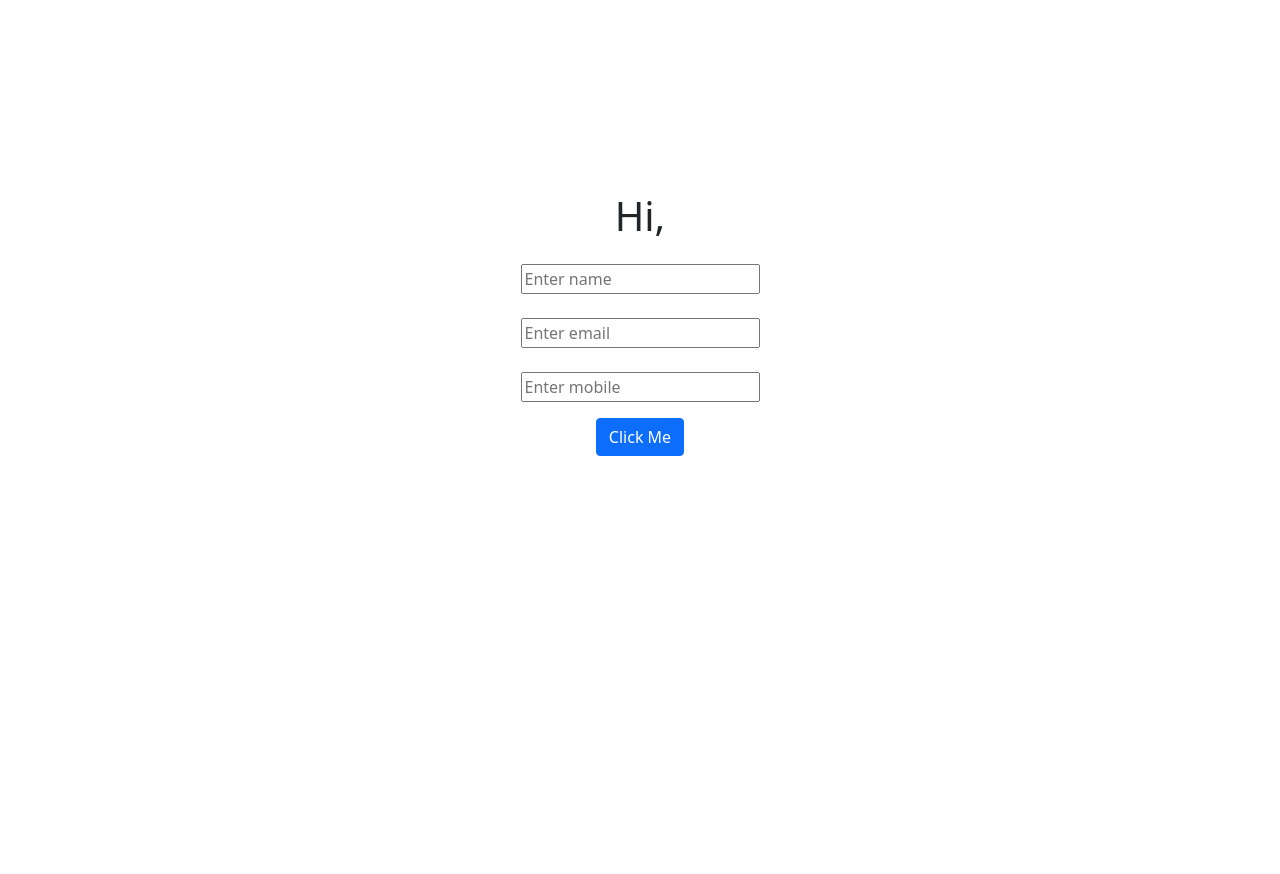
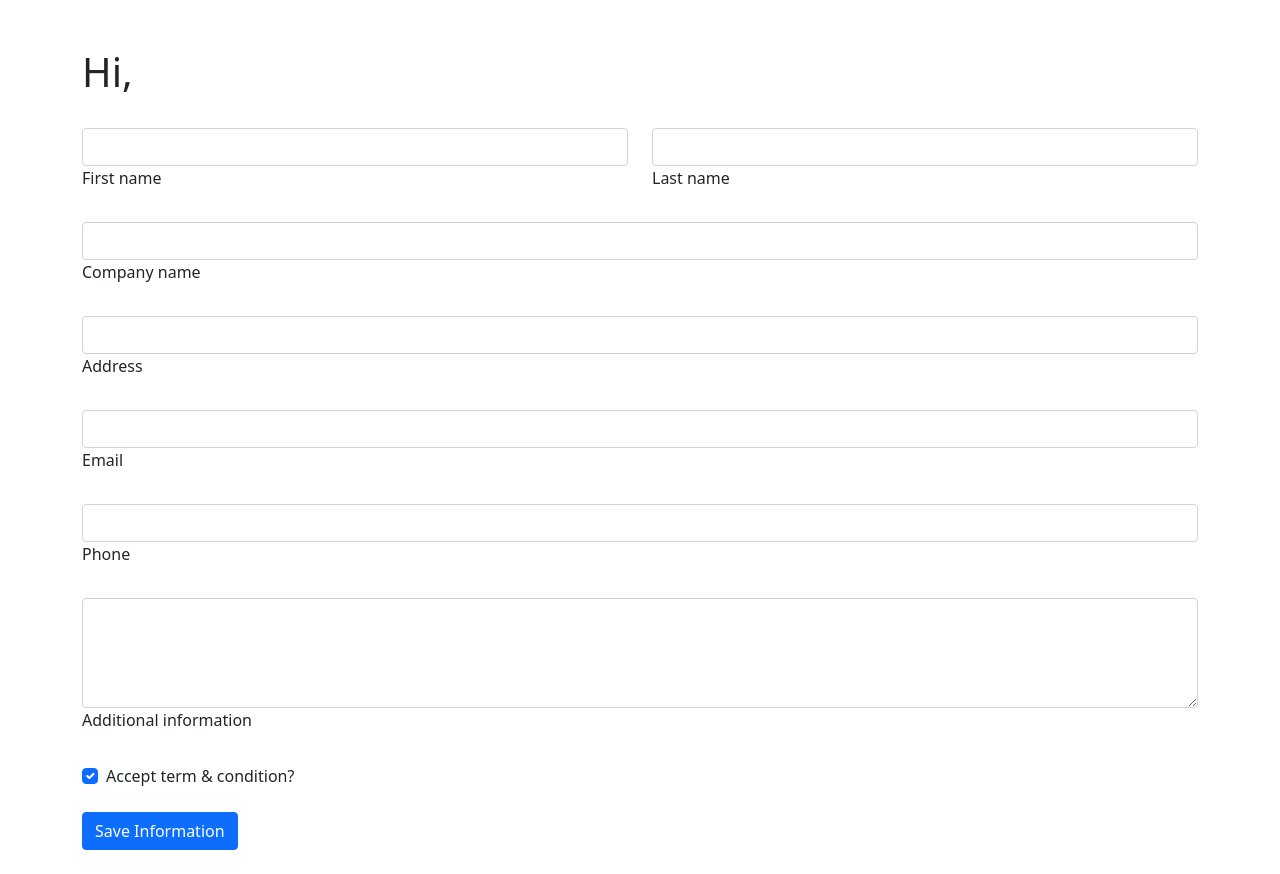
Before and after one commit to sanajitjana/react-js-forms, a React (Create React App) app: page / in a window 1280 px wide. Before the commit the page ends 800 px from the top, so only its background shows below. Built offline with nearby package versions, Linux system fonts and the light colour scheme.

Commit message:
add new design

```diff
--- a/src/App.js
+++ b/src/App.js
@@ -37,41 +37,108 @@ const App = () => {
 
   return (
     <>
-      <div className="container text-center" style={{ paddingTop: "15%" }}>
-        <h1>Hi, {NameView}</h1>
-        <h5>{EmailView}</h5>
-        <h6>{mobileView}</h6>
-        <div className="pt-3 pb-3">
-          <input
-            type="text"
-            placeholder="Enter name"
-            onChange={nameFucn}
-            value={nameValue}
-          />
-          <br />
-          <br />
+      <div className="container pt-5">
+        <h1 className="pb-4">Hi, {NameView}</h1>
+        {/* <h5>{EmailView}</h5>
+        <h6>{mobileView}</h6> */}
+        <div class="row mb-4">
+          <div class="col">
+            <div class="form-outline">
+              <input
+                type="text"
+                id="form6Example1"
+                class="form-control"
+                onChange={nameFucn}
+                value={nameValue}
+              />
+              <label class="form-label" for="form6Example1">
+                First name
+              </label>
+            </div>
+          </div>
+          <div class="col">
+            <div class="form-outline">
+              <input type="text" id="form6Example2" class="form-control" />
+              <label class="form-label" for="form6Example2">
+                Last name
+              </label>
+            </div>
+          </div>
+        </div>
+
+        {/* <!-- Text input --> */}
+        <div class="form-outline mb-4">
+          <input type="text" id="form6Example3" class="form-control" />
+          <label class="form-label" for="form6Example3">
+            Company name
+          </label>
+        </div>
+
+        {/* <!-- Text input --> */}
+        <div class="form-outline mb-4">
+          <input type="text" id="form6Example4" class="form-control" />
+          <label class="form-label" for="form6Example4">
+            Address
+          </label>
+        </div>
+
+        {/* <!-- Email input --> */}
+        <div class="form-outline mb-4">
           <input
             type="email"
-            placeholder="Enter email"
+            id="form6Example5"
+            class="form-control"
             onChange={emailFucn}
             value={EmailValue}
           />
-          <br />
-          <br />
+          <label class="form-label" for="form6Example5">
+            Email
+          </label>
+        </div>
+
+        {/* <!-- Number input --> */}
+        <div class="form-outline mb-4">
           <input
             type="number"
-            placeholder="Enter mobile"
+            id="form6Example6"
+            class="form-control"
             onChange={mobileFucn}
             value={mobileValue}
           />
+          <label class="form-label" for="form6Example6">
+            Phone
+          </label>
         </div>
+
+        {/* <!-- Message input --> */}
+        <div class="form-outline mb-4">
+          <textarea class="form-control" id="form6Example7" rows="4"></textarea>
+          <label class="form-label" for="form6Example7">
+            Additional information
+          </label>
+        </div>
+
+        {/* <!-- Checkbox --> */}
+        <div class="form-check mb-4">
+          <input
+            class="form-check-input me-2"
+            type="checkbox"
+            value=""
+            id="form6Example8"
+            checked
+          />
+          <label class="form-check-label" for="form6Example8">
+            Accept term &amp; condition?
+          </label>
+        </div>
+
+        {/* <!-- Submit button --> */}
         <button
-          type="button"
-          value=""
-          className="btn btn-primary"
+          type="submit"
+          class="btn btn-primary btn-block mb-4"
           onClick={onSubmit}
         >
-          Click Me
+          Save Information
         </button>
       </div>
     </>
```
